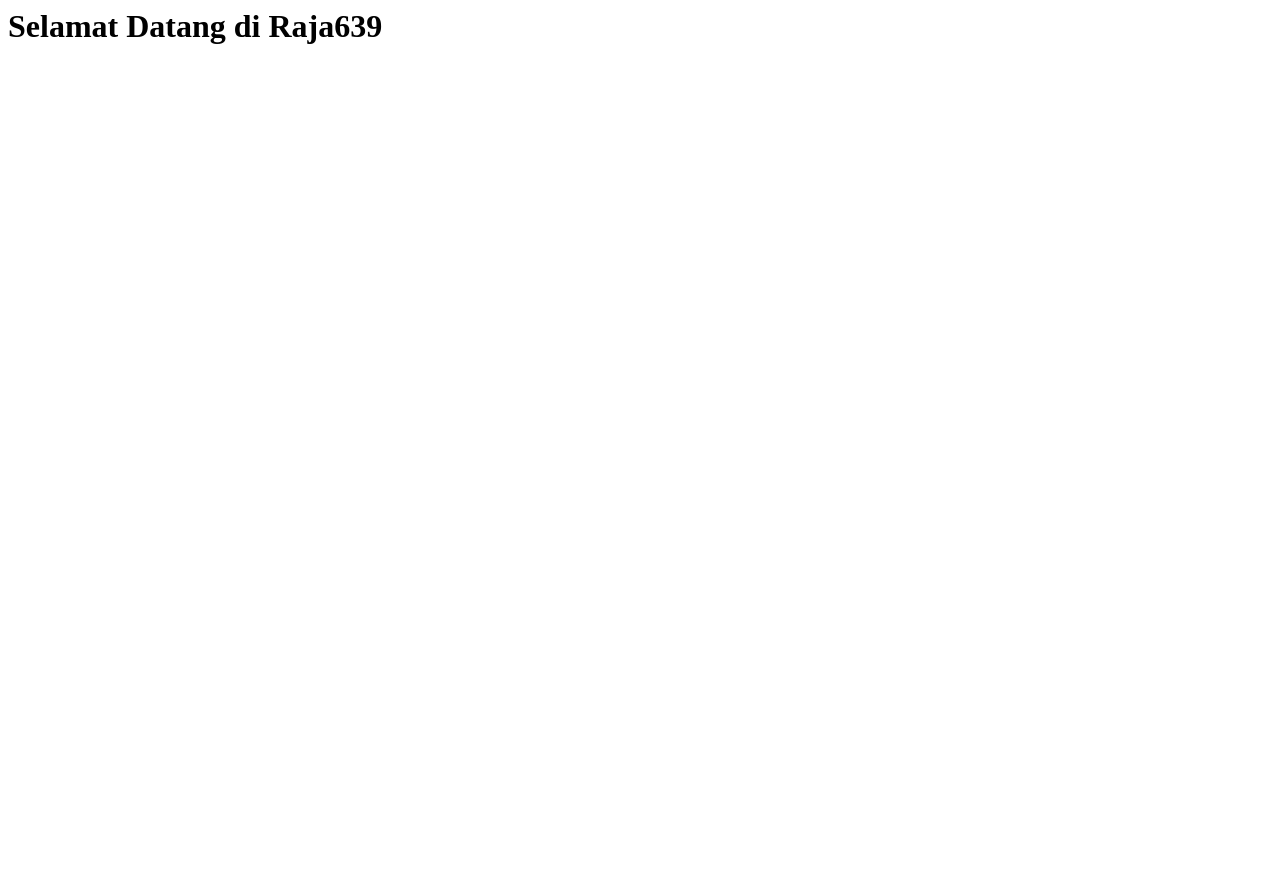
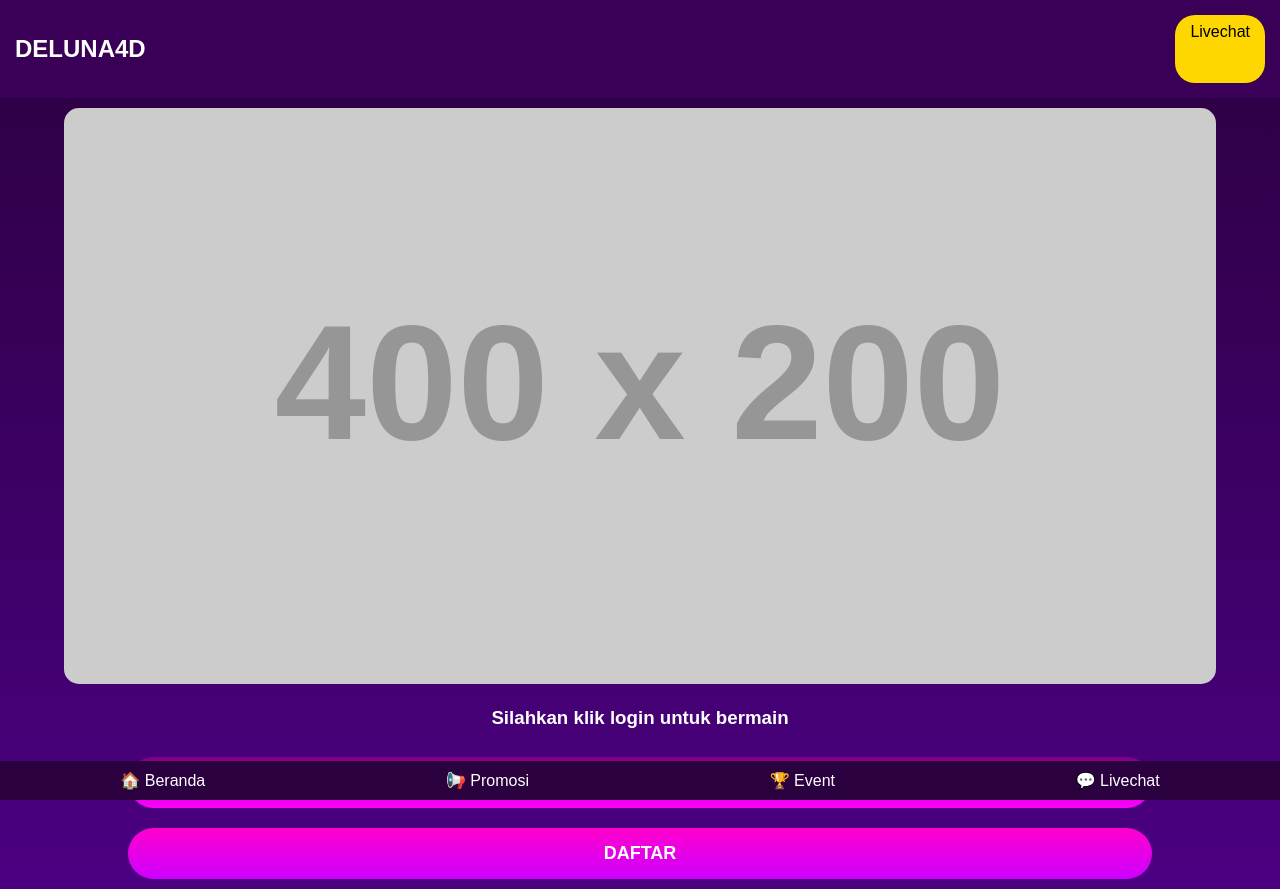
Before and after one commit to jxmshole/raja639github.io, a plain HTML site: page index.html in a window 1280 px wide. Before the commit the page ends 800 px from the top, so only its background shows below. Drawn offline with Linux system fonts and the light colour scheme; placeholder pictures from the web are drawn by us.

Commit message:
Update index.html

```diff
--- a/index.html
+++ b/index.html
@@ -1,5 +1,91 @@
+<!DOCTYPE html>
 <html>
+<head>
+    <title>My Web</title>
+    <meta name="viewport" content="width=device-width, initial-scale=1.0">
+    <style>
+        body {
+            margin: 0;
+            font-family: Arial;
+            background: linear-gradient(#2b003f, #4b0082);
+            color: white;
+            text-align: center;
+        }
+
+        .header {
+            display: flex;
+            justify-content: space-between;
+            padding: 15px;
+            background: #3a0057;
+        }
+
+        .btn-livechat {
+            background: gold;
+            padding: 8px 15px;
+            border-radius: 20px;
+            color: black;
+        }
+
+        .banner img {
+            width: 90%;
+            border-radius: 15px;
+            margin-top: 10px;
+        }
+
+        .btn {
+            width: 80%;
+            margin: 10px auto;
+            padding: 15px;
+            border-radius: 30px;
+            font-size: 18px;
+            font-weight: bold;
+            border: none;
+        }
+
+        .login {
+            background: linear-gradient(purple, magenta);
+            color: white;
+        }
+
+        .daftar {
+            background: linear-gradient(#ff00cc, #cc00ff);
+            color: white;
+        }
+
+        .navbar {
+            position: fixed;
+            bottom: 0;
+            width: 100%;
+            background: #2b003f;
+            display: flex;
+            justify-content: space-around;
+            padding: 10px 0;
+        }
+    </style>
+</head>
+
 <body>
-<h1>Selamat Datang di Raja639</h1>
+
+    <div class="header">
+        <h2>DELUNA4D</h2>
+        <div class="btn-livechat">Livechat</div>
+    </div>
+
+    <div class="banner">
+        <img src="https://via.placeholder.com/400x200">
+    </div>
+
+    <h3>Silahkan klik login untuk bermain</h3>
+
+    <button class="btn login">LOGIN</button>
+    <button class="btn daftar">DAFTAR</button>
+
+    <div class="navbar">
+        <div>🏠 Beranda</div>
+        <div>📢 Promosi</div>
+        <div>🏆 Event</div>
+        <div>💬 Livechat</div>
+    </div>
+
 </body>
 </html>
```
